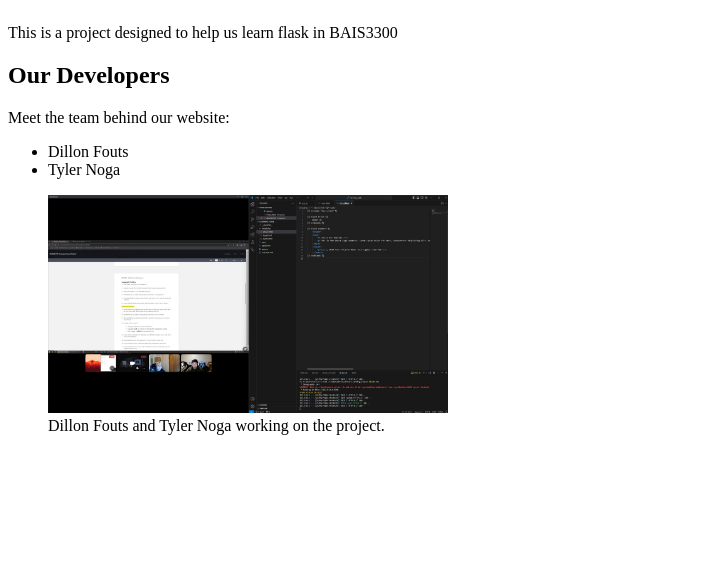
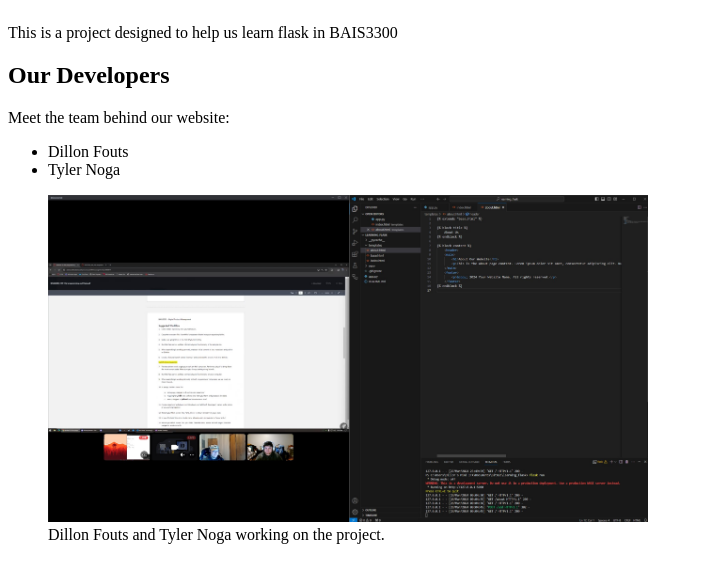
Before and after one commit to dillon-fouts/learning_flask, a Flask app: page /about in a window 1280 px wide. Shown: the part 172-755 px from the top of the page, without its empty margins (0-703 px from the left). Run offline with Flask 3, Linux system fonts and the light colour scheme.

Commit message:
Update about.html

```diff
--- a/templates/about.html
+++ b/templates/about.html
@@ -20,7 +20,7 @@
                 <li>Tyler Noga</li>
             </ul>
             <figure>
-                <img src="{{ url_for('static', filename='images/programming_partner.jpg') }}" alt="Your Image" style="width: 400px; height: auto;">
+                <img src="{{ url_for('static', filename='images/programming_partner.jpg') }}" alt="Your Image" style="width: 600px; height: auto;">
                 <figcaption>Dillon Fouts and Tyler Noga working on the project.</figcaption>
             </figure>
         </section>
```
